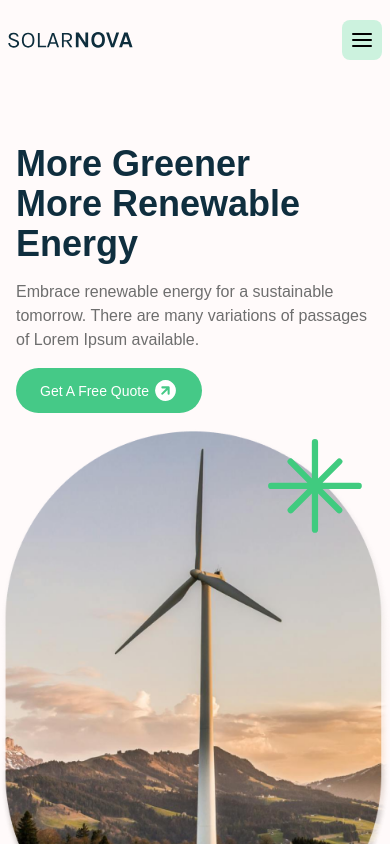
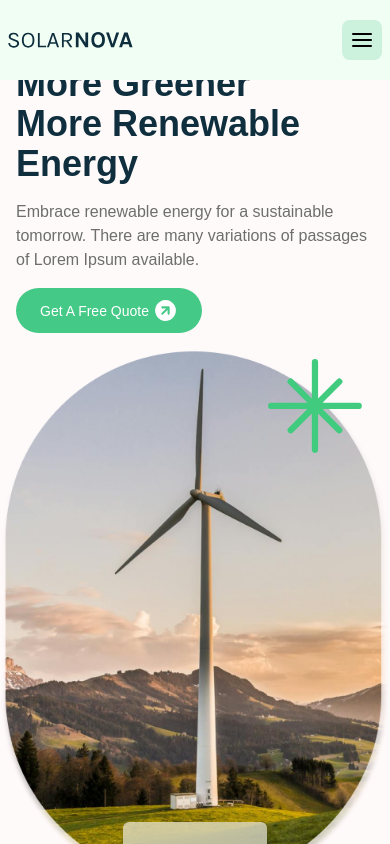
Before and after one commit to Rozmyk/SolarNova, a Next.js app: page / in a window 390 px wide. Shown: the top 844 px of the page. Built offline with nearby package versions, Linux system fonts and the light colour scheme.

Commit message:
Update navigation

```diff
--- a/src/components/ui/Navigation/MobileNav/MobileNav.tsx
+++ b/src/components/ui/Navigation/MobileNav/MobileNav.tsx
@@ -1,10 +1,14 @@
 import HomeButton from '../HomeButton/HomeButton'
 import BurgerButton from './BurgerButton/BurgerButton'
+import Content from './Content/Content'
+import { useState } from 'react'
 const MobileNav = () => {
+	const [isOpen, setIsOpen] = useState(false)
 	return (
-		<div className=' w-full h-20 flex justify-between items-center p-2 bg-foregroundh'>
+		<div className=' w-full  h-20 flex justify-between items-center p-2 bg-foreground'>
 			<HomeButton />
-			<BurgerButton />
+			<BurgerButton isOpen={isOpen} setIsOpen={setIsOpen} />
+			{isOpen && <Content />}
 		</div>
 	)
 }
--- a/src/components/ui/Navigation/Navigation.tsx
+++ b/src/components/ui/Navigation/Navigation.tsx
@@ -19,7 +19,10 @@ const Navigation = () => {
 		}
 	}, [])
 	return (
-		<nav className={` w-full  top-0 left-0  z-20 flex flex-col items-center  justify-center bg-background`}>
+		<nav
+			className={` w-full top-0 ${
+				isMobileView ? 'fixed' : 'relative'
+			} left-0  z-20 flex flex-col items-center  justify-center bg-background `}>
 			{isMobileView ? <MobileNav /> : <DesktopNav />}
 		</nav>
 	)
```
